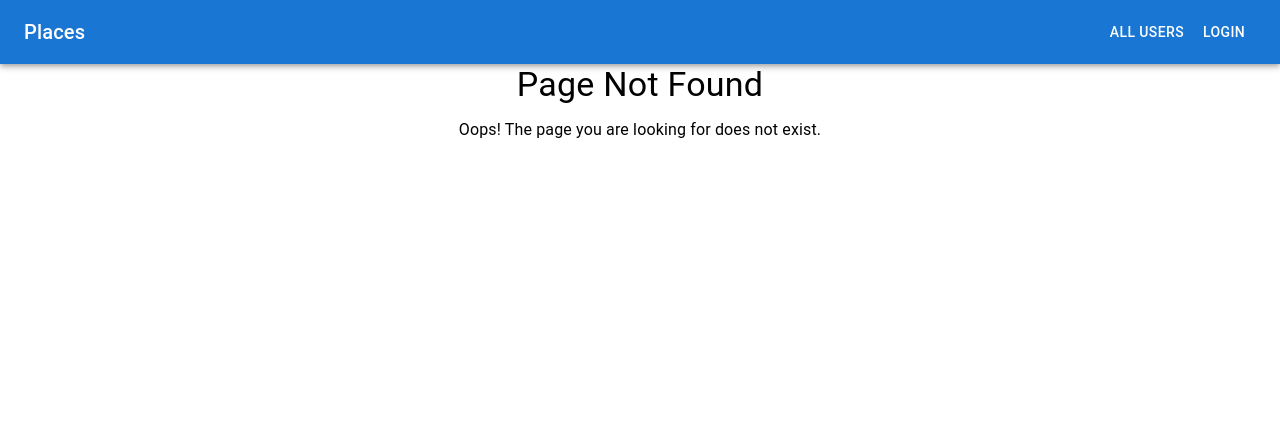
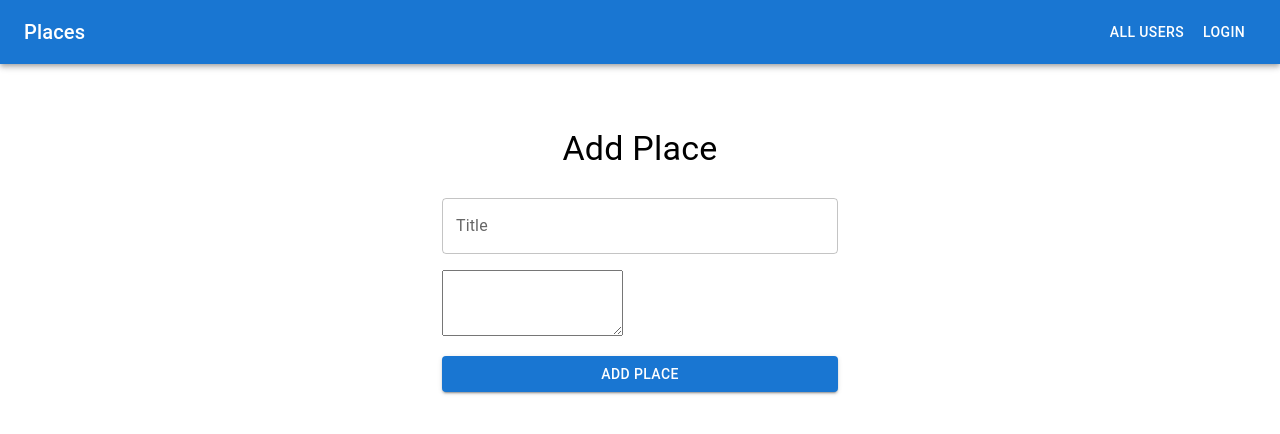
Before and after one commit to deepak69/mern-frontend-app, a React (Create React App) app: page /addPlace in a window 1280 px wide. Before the commit this address had no page. Shown: the top 434 px of the page. Built offline with nearby package versions, Linux system fonts and the light colour scheme.

Commit message:
Second commit that has basic styling of all CRUD operations of places.

```diff
--- a/package.json
+++ b/package.json
@@ -10,8 +10,10 @@
     "@testing-library/jest-dom": "^5.16.5",
     "@testing-library/react": "^13.4.0",
     "@testing-library/user-event": "^13.5.0",
+    "axios": "^1.4.0",
     "react": "^18.2.0",
     "react-dom": "^18.2.0",
+    "react-hook-form": "^7.45.1",
     "react-router-dom": "^6.14.1",
     "react-scripts": "5.0.1",
     "web-vitals": "^2.1.4"
--- a/src/App.js
+++ b/src/App.js
@@ -9,11 +9,12 @@ import NotFoundPage from "./pages/NotFoundPage";
 import LoginPage from "./components/loginForm";
 import SignupPage from "./components/signupForm";
 import PlaceDetailsPage from "./components/PlaceDetailsPage";
+import AddPlace from "./components/AddPlace";
+import EditPlace from "./components/EditPlace";
 
 const App = () => {
   const { isLoggedIn } = useContext(LoginContext);
 
-  console.log(isLoggedIn, "check");
   return (
     <Router>
       <Header />
@@ -21,8 +22,13 @@ const App = () => {
         <Route exact path="/login" element={<LoginPage />} />
         <Route exact path="/signup" element={<SignupPage />} />
         <Route exact path="/allUsers" element={<UsersPage />} />
+        <Route exact path="/addPlace" element={<AddPlace />} />
         {isLoggedIn && (
-          <Route exact path="/myPlaces/:id" element={<PlacesPage />} />
+          <>
+            <Route exact path="/myPlaces/:id" element={<PlacesPage />} />
+            <Route exact path="/myPlaces/" element={<PlacesPage />} />
+            <Route exact path="/editPlace/:id" element={<EditPlace />} />
+          </>
         )}
         <Route path="/place/:pid" element={<PlaceDetailsPage />} />
         <Route exact path="/" element={<UsersPage />} />
--- /dev/null
+++ b/src/components/AddPlace.js
@@ -0,0 +1,91 @@
+import React from "react";
+import {
+  Container,
+  Typography,
+  TextField,
+  Button,
+  Grid,
+  Box,
+  TextareaAutosize,
+} from "@mui/material";
+import { useForm } from "react-hook-form";
+import { addPlace } from "../services/api";
+
+const AddPlace = () => {
+  const {
+    register,
+    handleSubmit,
+    formState: { errors },
+  } = useForm();
+
+  const onSubmit = async (data) => {
+    // Handle form submission and create a place
+    try {
+      const { title, description } = data;
+      const creator = localStorage.getItem("userId");
+      await addPlace(title, description, creator);
+      // Handle successful place addition
+    } catch (error) {
+      console.error("Failed to add place", error);
+      // Handle place addition error
+    }
+  };
+
+  return (
+    <Container maxWidth="xs">
+      <Box
+        sx={{
+          display: "flex",
+          flexDirection: "column",
+          alignItems: "center",
+          mt: 8,
+        }}
+      >
+        <Typography variant="h4" align="center" gutterBottom>
+          Add Place
+        </Typography>
+        <Box
+          component="form"
+          onSubmit={handleSubmit(onSubmit)}
+          sx={{
+            width: "100%", // Set form width to 100% of the container
+            mt: 2, // Add some spacing at the top
+          }}
+        >
+          <Grid container spacing={2}>
+            <Grid item xs={12}>
+              <TextField
+                label="Title"
+                fullWidth
+                {...register("title", { required: true })}
+                error={!!errors.title}
+                helperText={errors.title && "Title is required"}
+              />
+            </Grid>
+            <Grid item xs={12}>
+              <TextareaAutosize
+                minRows={4}
+                label="Description"
+                fullWidth
+                {...register("description", { required: true })}
+                error={!!errors.description}
+                helperText={errors.description && "Description is required"}
+              />
+            </Grid>
+          </Grid>
+          <Button
+            type="submit"
+            variant="contained"
+            color="primary"
+            fullWidth
+            sx={{ mt: 2 }}
+          >
+            Add Place
+          </Button>
+        </Box>
+      </Box>
+    </Container>
+  );
+};
+
+export default AddPlace;
--- /dev/null
+++ b/src/components/EditPlace.js
@@ -0,0 +1,72 @@
+import React, { useEffect, useState } from "react";
+import { Container, Typography, TextField, Button } from "@mui/material";
+import { getPlaceById, updatePlace } from "../services/api";
+import { useNavigate, useParams } from "react-router-dom";
+
+const EditPlace = () => {
+  const { id } = useParams();
+  const [title, setTitle] = useState("");
+  const [description, setDescription] = useState("");
+  const navigate = useNavigate();
+
+  useEffect(() => {
+    const fetchPlaceDetails = async () => {
+      try {
+        const { place } = await getPlaceById(id);
+        setTitle(place.title);
+        setDescription(place.description);
+      } catch (error) {
+        console.error("Failed to fetch place details", error);
+      }
+    };
+
+    fetchPlaceDetails();
+  }, [id]);
+
+  const handleSubmit = async (e) => {
+    e.preventDefault();
+
+    try {
+      await updatePlace(id, { title, description });
+      navigate("/myPlaces");
+      // Handle successful place update
+    } catch (error) {
+      console.error("Failed to update place", error);
+      // Handle place update error
+    }
+  };
+
+  return (
+    <Container maxWidth="md">
+      <Typography variant="h4" align="center" gutterBottom margin="4%">
+        Edit Place
+      </Typography>
+      <form onSubmit={handleSubmit}>
+        <TextField
+          label="Title"
+          fullWidth
+          value={title}
+          onChange={(e) => setTitle(e.target.value)}
+          required
+          sx={{ marginBottom: "16px" }}
+        />
+
+        <TextField
+          label="Description"
+          fullWidth
+          multiline
+          rows={4}
+          value={description}
+          onChange={(e) => setDescription(e.target.value)}
+          required
+          sx={{ marginBottom: "16px" }}
+        />
+        <Button type="submit" variant="contained" color="primary">
+          Update Place
+        </Button>
+      </form>
+    </Container>
+  );
+};
+
+export default EditPlace;
--- a/src/components/Header.js
+++ b/src/components/Header.js
@@ -5,7 +5,6 @@ import {
   Typography,
   IconButton,
   Button,
-  Box,
   Menu,
   MenuItem,
   useMediaQuery,
--- a/src/components/MyPlaces.js
+++ b/src/components/MyPlaces.js
@@ -1,21 +1,36 @@
-import React, { useState, useEffect, createContext } from "react";
-import { useParams } from "react-router-dom";
-import { Container, Typography, Card, CardContent, Grid } from "@mui/material";
-import { getPlacesByUser } from "../services/api";
+import React, { useState, useEffect, useContext } from "react";
+import { useNavigate, useParams } from "react-router-dom";
+import {
+  Container,
+  Typography,
+  Card,
+  CardContent,
+  Grid,
+  CardActions,
+  Button,
+} from "@mui/material";
+import { deletePlace, getPlacesByUser } from "../services/api";
 import { LoginContext } from "../context/loginContext";
 
 const MyPlaces = () => {
   const [places, setPlaces] = useState([]);
   const [isLoading, setIsLoading] = useState(false);
   const [error, setError] = useState("");
+  const param = useParams();
+  const { isLoggedIn } = useContext(LoginContext);
+  const navigate = useNavigate();
 
   useEffect(() => {
     const fetchPlaces = async () => {
       setIsLoading(true);
       setError("");
-      const userId = localStorage.getItem("userId");
+      let userId;
 
-      console.log(userId);
+      if (param.id) {
+        userId = param.id;
+      } else {
+        userId = localStorage.getItem("userId");
+      }
 
       try {
         const response = await getPlacesByUser(userId);
@@ -34,9 +49,21 @@ const MyPlaces = () => {
 
       setIsLoading(false);
     };
+    fetchPlaces();
+  }, [param.id]);
 
-    fetchPlaces();
-  }, []);
+  const handleDeletePlace = (id) => {
+    try {
+      deletePlace(id);
+    } catch (error) {
+      setError("unable to delete place");
+      console.error("Failed to delete places", error);
+    }
+  };
+
+  const editThisPlace = (id) => {
+    navigate(`/editPlace/${id}`);
+  };
 
   return (
     <Container maxWidth="md">
@@ -60,7 +87,9 @@ const MyPlaces = () => {
             </Typography>
           ) : (
             <Grid container spacing={2}>
-              {places.map((place) => (
+              {places &&
+                places.length > 0 &&
+                places.map((place) => (
                   <Grid item xs={12} sm={6} md={4} key={place.id}>
                     <Card>
                       <CardContent>
@@ -69,9 +98,40 @@ const MyPlaces = () => {
                           Description: {place.description}
                         </Typography>
                       </CardContent>
+                      {isLoggedIn &&
+                        place.creator === localStorage.getItem("userId") && (
+                          <CardActions>
+                            <Button
+                              type="submit"
+                              variant="contained"
+                              color="primary"
+                              onClick={() => editThisPlace(place.id)}
+                            >
+                              Edit
+                            </Button>
+                            <Button
+                              type="submit"
+                              variant="contained"
+                              color="error"
+                              onClick={() => handleDeletePlace(place.id)}
+                            >
+                              Delete
+                            </Button>
+                          </CardActions>
+                        )}
                     </Card>
                   </Grid>
                 ))}
+              {places && places.length === 0 && (
+                <Grid padding="10%">
+                  <Card>
+                    <CardContent>
+                      You have zero places with this user Id. please click on
+                      the add place in the menu and start adding places
+                    </CardContent>
+                  </Card>
+                </Grid>
+              )}
             </Grid>
           )}
         </>
--- a/src/components/Users.js
+++ b/src/components/Users.js
@@ -12,7 +12,7 @@ import {
 } from "@mui/material";
 import { getUsers } from "../services/api";
 import { LoginContext } from "../context/loginContext";
-import { Link, Navigate, useNavigate } from "react-router-dom";
+import { Link, useNavigate } from "react-router-dom";
 
 const UsersPage = () => {
   const navigate = useNavigate();
@@ -31,7 +31,11 @@ const UsersPage = () => {
         const response = await getUsers();
 
         if (response.users) {
-          setUsers(response.users);
+          const filterUsers = response.users.filter(
+            (user) => user.id !== localStorage.getItem("userId")
+          );
+
+          setUsers(filterUsers);
         } else if (response.error) {
           setError(response.error);
         } else {
@@ -48,11 +52,11 @@ const UsersPage = () => {
     fetchUsers();
   }, []);
 
-  const handleCardClick = (userId) => {
+  const handleCardClick = (userId, noOfPlaces) => {
     if (isLoggedIn) {
-      alert("hi");
-
-      navigate(`/myPlaces/${userId}`);
+      if (noOfPlaces > 0) {
+        navigate(`/myPlaces/${userId}`);
+      }
     } else {
       // Show the login modal
       setShowModal(true);
@@ -87,7 +91,9 @@ const UsersPage = () => {
             <Grid container spacing={2}>
               {users.map((user) => (
                 <Grid item xs={12} sm={6} md={4} key={user.id}>
-                  <Card onClick={() => handleCardClick(user.id)}>
+                  <Card
+                    onClick={() => handleCardClick(user.id, user.places.length)}
+                  >
                     <CardContent>
                       <Avatar>{user.name.charAt(0)}</Avatar>
                       <Typography variant="h6">{user.name}</Typography>
--- a/src/components/loginForm.js
+++ b/src/components/loginForm.js
@@ -55,8 +55,8 @@ const LoginPage = () => {
             (user) => user.email === email
           );
           currentUser = filteredUsers.length > 0 ? filteredUsers[0] : null;
-          console.log(currentUser.id);
           localStorage.setItem("userId", currentUser.id);
+          localStorage.setItem("myPlaces", currentUser?.places.length);
         } catch (error) {}
 
         localStorage.setItem("token", token);
--- a/src/components/signupForm.js
+++ b/src/components/signupForm.js
@@ -48,7 +48,6 @@ const SignupPage = () => {
       const response = await signup(name, email, password);
       if (response.user) {
         // Handle successful signup
-        console.log(response.user);
         navigate("/");
         handleLoginSuccess();
       } else if (response.error) {
--- a/src/context/loginContext.js
+++ b/src/context/loginContext.js
@@ -23,6 +23,7 @@ const LoginProvider = ({ children }) => {
   const handleLogout = () => {
     localStorage.clear();
     setIsLoggedIn(false);
+    window.location.href = "/login";
   };
 
   const value = {
--- a/src/services/api.js
+++ b/src/services/api.js
@@ -1,3 +1,5 @@
+import axios from "axios";
+
 const BASE_URL = "http://localhost:5000"; // Replace with your API URL
 
 export const login = async (email, password) => {
@@ -73,7 +75,7 @@ export const getPlacesByUser = async (userId) => {
 
 export const getPlaceById = async (placeId) => {
   try {
-    const response = await fetch(`${BASE_URL}/api/places/user/${placeId}`, {
+    const response = await fetch(`${BASE_URL}/api/places/${placeId}`, {
       method: "GET",
       headers: {
         "Content-Type": "application/json",
@@ -87,3 +89,44 @@ export const getPlaceById = async (placeId) => {
     throw error;
   }
 };
+
+export const addPlace = async (title, description, creator) => {
+  try {
+    const response = await axios.post(`${BASE_URL}/api/places`, {
+      title,
+      description,
+      creator,
+    });
+    return response.data;
+  } catch (error) {
+    console.error("Failed to add place", error);
+    throw error;
+  }
+};
+
+export const updatePlace = async (placeId, updatedPlace) => {
+  try {
+    const response = await axios.patch(
+      `${BASE_URL}/api/places/${placeId}`,
+      updatedPlace
+    );
+    const data = response.data;
+    return data;
+  } catch (error) {
+    console.error("Failed to update place", error);
+    throw error;
+  }
+};
+
+export const deletePlace = async (placeId) => {
+  try {
+    const response = await axios.delete(`${BASE_URL}/api/places/${placeId}`);
+    const data = response.data;
+    return data;
+  } catch (error) {
+    console.error("Failed to delete place", error);
+    throw error;
+  }
+};
+
+export const getPlaceByPlaceId = async (placeId) => {};
```
Also changed, not shown: 1 other file (tests, documents, lock files or other folders). Lines whose indentation alone changed are shown as unchanged.
